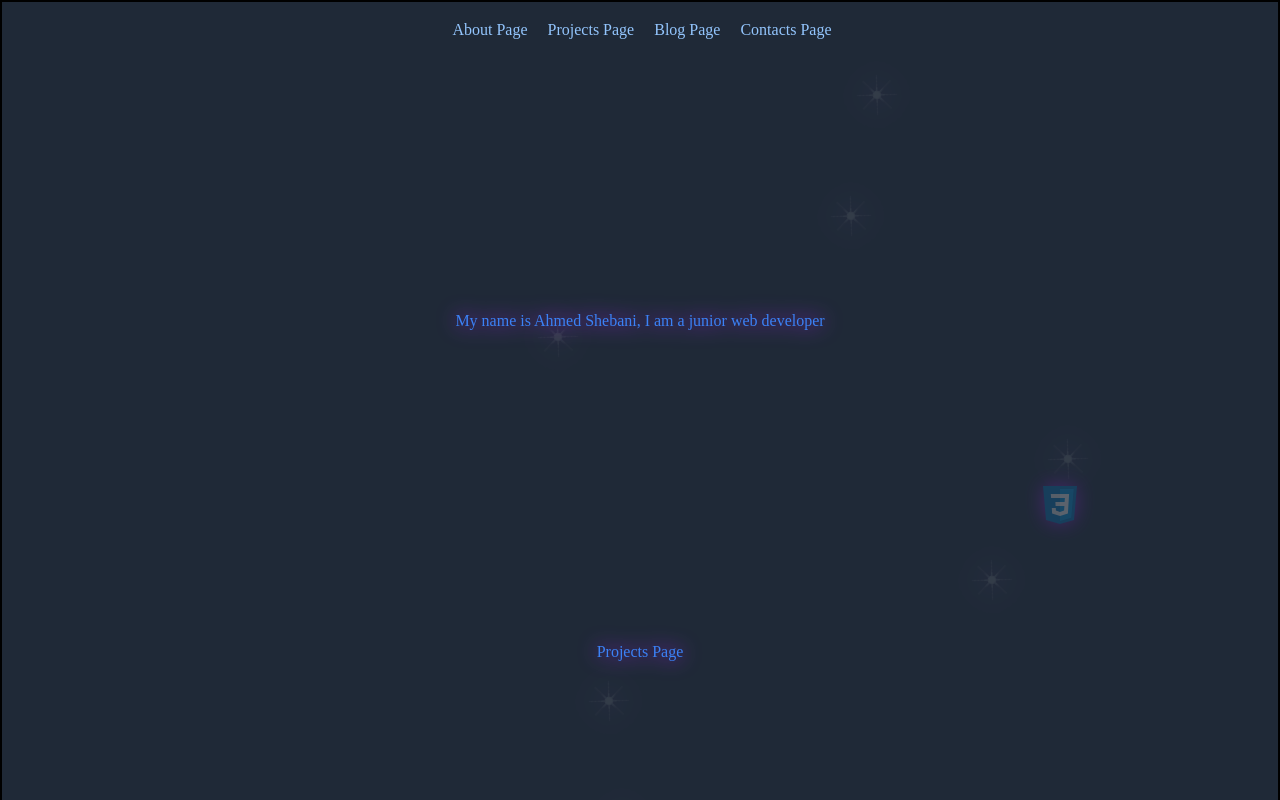
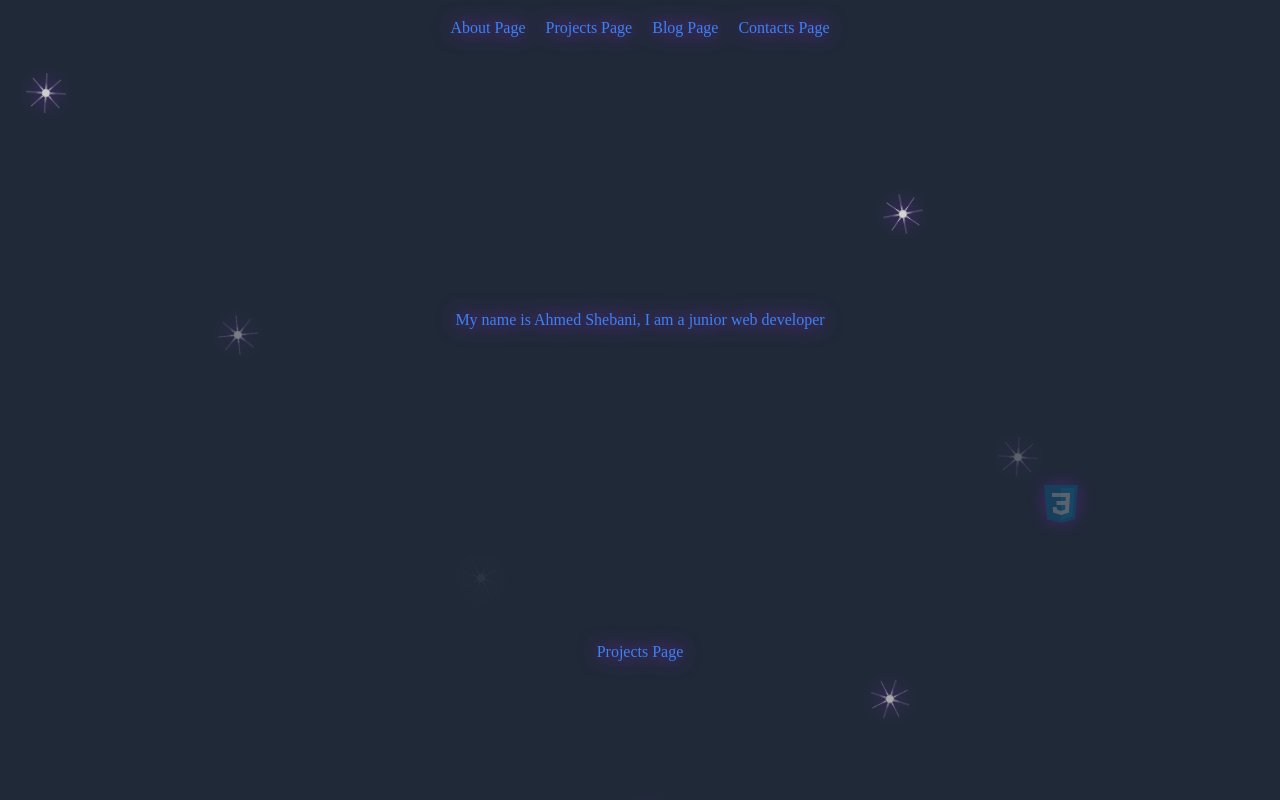
Before and after one commit to ShiboSoftwareDev/Portfolio, a React (Vite) app: page / in a window 1280 px wide. Shown: the top 800 px of the page. Built offline with nearby package versions, Linux system fonts and the light colour scheme; a web font is replaced by a local one.

Commit message:
made stars pusle seperately and changed page title to section element

```diff
--- a/src/App.jsx
+++ b/src/App.jsx
@@ -7,7 +7,7 @@ import Stars from "./components/Stars";
 
 function App() {
   return (
-    <main className="relative border-2 border-black">
+    <main className="relative ">
       <Navbar />
       <Stars />
       <AboutPage />
--- a/src/components/Navbar.jsx
+++ b/src/components/Navbar.jsx
@@ -1,6 +1,6 @@
 export default function Navbar() {
   return (
-    <nav className="justify-center z-10 items-center flex gap-5 text-blue-300 fixed w-full h-[7%]">
+    <nav className="justify-center items-center flex gap-5 text-blue-500 drop-shadow-[0_0_10px_rgba(171,32,253,1)] z-10 fixed w-full h-[7%]">
       <a href={"#aboutPage"}>About Page</a>
       <a href={"#projectsPage"}>Projects Page</a>
       <a href={"#blogPage"}>Blog Page</a>
--- /dev/null
+++ b/src/components/Star.jsx
@@ -0,0 +1,23 @@
+import React from "react";
+
+export default function Star({ index, starCount, arrayOrder }) {
+  const [chosenClass, setChosenClass] = React.useState("");
+  const elementOrder = arrayOrder.indexOf(index);
+  React.useEffect(() => {
+    setTimeout(() => {
+      let funct = () => setChosenClass("animate-spinSlow");
+      funct();
+    }, elementOrder * 200);
+  }, [index, elementOrder]);
+  const left = Math.floor(Math.random() * 90) + 1;
+  const top = (index / starCount) * 100 + 2;
+  const style = { top: `${top}%`, left: `${left}%` };
+  return (
+    <img
+      src="./src/assets/icons/Star.svg"
+      key={index}
+      style={style}
+      className={`absolute opacity-0 ${chosenClass} w-10 h-10 z-[1] drop-shadow-[0_0_10px_rgba(171,32,253,1)]`}
+    ></img>
+  );
+}
--- a/src/components/Stars.jsx
+++ b/src/components/Stars.jsx
@@ -1,29 +1,28 @@
-export default function Stars() {
-  let starCount = 30; // max 30
-  function StarElements() {
-    let arr = [];
-    for (let i = 0; i < starCount; i++) {
-      const left = Math.floor(Math.random() * 90) + 1;
-      const top = (i / starCount) * 100 + 2;
-      const style = { top: `${top}%`, left: `${left}%` };
-      // const time = (i + 1) * 100
-      // setTimeout(()=>{
-      //   /* change array classname to have animation */
-      // },time)
-      arr.push(
-        <img
-          src="./src/assets/icons/Star.svg"
-          key={i}
-          style={style}
-          className="absolute opacity-0 animate-spinSlow w-10 h-10 z-[1] drop-shadow-[0_0_10px_rgba(171,32,253,1)]"
-        ></img>
-      );
-    }
-    return arr;
+import Star from "./Star";
+
+export default function StarsArray() {
+  let starCount = 30; // max 30 tested
+  const starsArray = [];
+  for (let i = 0; i < starCount; i++) {
+    starsArray.push(i);
   }
-  return (
-    <>
-      <StarElements />
-    </>
-  );
+  const starsArrayCopy = [...starsArray];
+  const arrayOrder = starsArray.map(() => {
+    return starsArrayCopy.splice(
+      Math.floor(Math.random() * starsArrayCopy.length),
+      1
+    )[0];
+  });
+  const starElements = starsArray.map((element, index) => {
+    return (
+      <Star
+        key={index}
+        index={index}
+        starCount={starCount}
+        arrayOrder={arrayOrder}
+      />
+    );
+  });
+
+  return <>{starElements}</>;
 }
--- a/src/pages/AboutPage.jsx
+++ b/src/pages/AboutPage.jsx
@@ -11,13 +11,11 @@ export default function AboutPage() {
   }
   return (
     <section
+      id="aboutPage"
       onClick={toggle}
       className="relative flex items-center justify-center w-full aspect-[1/1] md:aspect-[1/0.7] lg:aspect-[1/0.6] xl:aspect-[1/0.5] bg-gray-800"
     >
-      <h1
-        id="aboutPage"
-        className="text-blue-500 drop-shadow-[0_0_10px_rgba(171,32,253,1)] z-10"
-      >
+      <h1 className="text-blue-500 drop-shadow-[0_0_10px_rgba(171,32,253,1)] z-10">
         My name is Ahmed Shebani, I am a junior web developer
       </h1>
       <HomeImages pop={pop} />
--- a/src/pages/BlogPage.jsx
+++ b/src/pages/BlogPage.jsx
@@ -1,10 +1,10 @@
 export default function BlogPage() {
   return (
-    <section className="bg-gray-800 text-center w-full  h-[1000px]">
-      <h1
-        id="blogPage"
-        className="text-blue-500 drop-shadow-[0_0_10px_rgba(171,32,253,1)] z-10"
-      >
+    <section
+      id="blogPage"
+      className="bg-gray-800 text-center w-full  h-[1000px]"
+    >
+      <h1 className="text-blue-500 drop-shadow-[0_0_10px_rgba(171,32,253,1)] z-10">
         Blog Page
       </h1>
     </section>
--- a/src/pages/ContactsPage.jsx
+++ b/src/pages/ContactsPage.jsx
@@ -1,10 +1,10 @@
 export default function ContactsPage() {
   return (
-    <section className="bg-gray-800 text-center w-full  h-[1000px]">
-      <h1
-        id="contactsPage"
-        className="text-blue-500 drop-shadow-[0_0_10px_rgba(171,32,253,1)] z-10"
-      >
+    <section
+      id="contactsPage"
+      className="bg-gray-800 text-center w-full  h-[1000px]"
+    >
+      <h1 className="text-blue-500 drop-shadow-[0_0_10px_rgba(171,32,253,1)] z-10">
         Contacts Page
       </h1>
     </section>
--- a/src/pages/ProjectsPage.jsx
+++ b/src/pages/ProjectsPage.jsx
@@ -1,10 +1,10 @@
 export default function ProjectsPage() {
   return (
-    <section className="bg-gray-800 text-center w-full  h-[1000px]">
-      <h1
-        id="projectsPage"
-        className="text-blue-500 drop-shadow-[0_0_10px_rgba(171,32,253,1)] z-10"
-      >
+    <section
+      id="projectsPage"
+      className="bg-gray-800 text-center w-full  h-[1000px]"
+    >
+      <h1 className="text-blue-500 drop-shadow-[0_0_10px_rgba(171,32,253,1)] z-10">
         Projects Page
       </h1>
     </section>
--- a/tailwind.config.js
+++ b/tailwind.config.js
@@ -15,11 +15,18 @@ export default {
           "50%": { opacity: "1" },
           "100%": { opacity: "0" },
         },
+        starPulse: {
+          "0%": { opacity: "0.1" },
+          "20%": { opacity: "0" },
+          "50%": { opacity: "1" },
+          "80%": { opacity: "0" },
+          "100%": { opacity: "0.1" },
+        },
       },
       animation: {
         customPulse: "customPulse 3s ease-out",
         customAction: "customAction 3.5s ease-out",
-        spinSlow: "spin 10s linear infinite, customPulse 6s ease-out infinite",
+        spinSlow: "spin 10s linear infinite, starPulse 10s ease-out infinite",
       },
     },
   },
```
